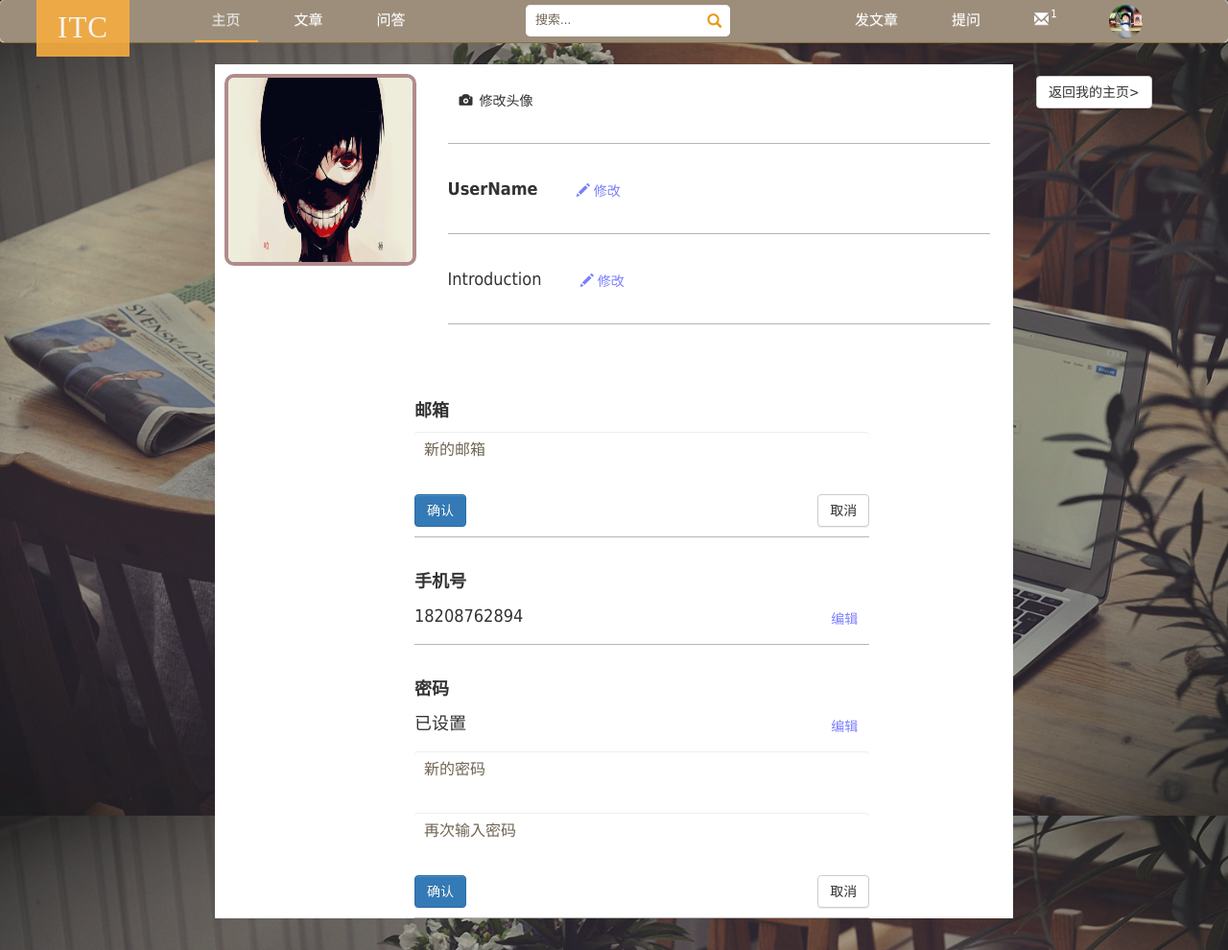
After one commit to StrongPosHao/ITC, a Flask app: page / in a window 1280 px wide. The commit adds this page. Shown: the whole page at 96% size. Run offline with Flask 2, Linux system fonts and the light colour scheme; some libraries are stand-ins or nearby versions.

Commit message:
change some css file

```diff
--- a/app/main/views.py
+++ b/app/main/views.py
@@ -4,9 +4,6 @@ from . import main
 
 @main.route('/')
 def index():
-<<<<<<< HEAD
-    return render_template('main/index.html')
-=======
+
     # return render_template('main/index.html')
-    return render_template('tag/tag-index.html')
->>>>>>> dev1
+    return render_template('auth/auth-info.html')
--- a/app/static/css/article.css
+++ b/app/static/css/article.css
@@ -165,7 +165,7 @@ input.form-control {
     -webkit-appearance: none;
 }
 
-button.btn.btn-default {
+button.btn.btn-mydefault {
     border: none;
     width: 19px;
     height: 19px;
--- a/app/static/css/index.css
+++ b/app/static/css/index.css
@@ -157,7 +157,7 @@ input.form-control {
     -webkit-appearance: none;
 }
 
-button.btn.btn-default {
+button.btn.btn-mydefault {
     border: none;
     width: 19px;
     height: 19px;
--- a/app/static/css/navbar(nl).css
+++ b/app/static/css/navbar(nl).css
@@ -152,7 +152,7 @@ input.form-control {
     -webkit-appearance: none;
 }
 
-button.btn.btn-default {
+button.btn.btn-mydefault {
     border: none;
     width: 19px;
     height: 19px;
--- a/app/static/css/navbar.css
+++ b/app/static/css/navbar.css
@@ -169,7 +169,7 @@ input.form-control {
     -webkit-appearance: none;
 }
 
-button.btn.btn-default {
+button.btn.btn-mydefault {
     border: none;
     width: 19px;
     height: 19px;
--- a/app/static/css/userinfo.css
+++ b/app/static/css/userinfo.css
@@ -1,5 +1,5 @@
 body{
-    background-color: #e8e8e8;
+    background-color: #e8e8e8 !important;
     background-size: cover;
     margin: 0;
     font-size: 1em;
--- /dev/null
+++ b/app/templates/auth/auth-info.html
@@ -0,0 +1,147 @@
+{% extends "base.html" %}
+{% block title %}编辑个人资料{% endblock %}
+{% block head %}
+    <link rel="stylesheet" href="../../static/css/userinfo.css">
+    <link rel="stylesheet" href="../../static/css/navbar.css" >
+{% endblock %}
+{% block content %}
+
+<div class="userInfo_content">
+    <div class="userInfo_item1">
+        <div class="userInfo_imgandintro">
+            <div class="usr_img">
+                <img src="../static/image/touxiang.jpg" height="200" width="200"/>
+            </div>
+            <div class="userInfo_intro">
+                <p><label for="file" class="btn img_btn"><span class="camera_svg glyphicon glyphicon-camera" aria-hidden="true"></span>修改头像</label></p>
+                <form action="xxx" method="post" enctype="multipart/form-data">
+                    <input id="file"type="file"style="display:none">
+                </form>
+                <!--点击修改之后显示-->
+                <!--<div>-->
+                    <!--<input type="text" class="form-control" placeholder="Username" aria-describedby="basic-addon1">-->
+                    <!--<p><button class="btn btn-primary">确认</button> <button class="btn btn-default">取消</button></p>-->
+                <!--</div>-->
+                <p><b>UserName</b><span class="change_info"><button class="btn img_btn"><span class="glyphicon glyphicon-pencil" aria-hidden="true"></span> 修改</button></span></p>
+
+                <!--点击修改之后显示-->
+                <!--<div>-->
+                    <!--<input type="text" class="form-control" placeholder="Introduction" aria-describedby="basic-addon1">-->
+                    <!--<p><button class="btn btn-primary">确认</button> <button class="btn btn-default">取消</button></p>-->
+                <!--</div>-->
+                <p>Introduction<span class="change_info"><button class="btn img_btn"><span class="glyphicon glyphicon-pencil" aria-hidden="true"></span> 修改</button></span></p>
+
+            </div>
+        </div>
+        <div class="userInfo_return">
+            <button class="btn btn-default">返回我的主页></button>
+        </div>
+    </div>
+    <div class="userInfo_item2">
+        <div>
+            <p><b>邮箱</b></p>
+            <!--<p>atKsOption@163.com<span class="change_info"><button class="btn img_btn" data-toggle="modal" data-target="#email_model">编辑</button></span></p>-->
+
+            <!--验证成功之后显示-->
+            <div>
+            <input type="text" class="form-control" placeholder="新的邮箱" aria-describedby="basic-addon1">
+                <br>
+            <p><button class="btn btn-primary">确认</button> <button class="btn btn-default">取消</button></p>
+            </div>
+
+
+        </div>
+
+
+
+        <div>
+            <p><b>手机号</b></p>
+            <p>18208762894<span class="change_info"><button class="btn img_btn" data-toggle="modal" data-target="#phone_model">编辑</button></span></p>
+
+            <!--验证成功之后显示-->
+            <!--<div>-->
+            <!--<input type="text" class="form-control" placeholder="新的手机号" aria-describedby="basic-addon1">-->
+                <!--<br>-->
+            <!--<p><button class="btn btn-primary">确认</button> <button class="btn btn-default">取消</button></p>-->
+            <!--</div>-->
+
+        </div>
+        <div>
+            <p><b>密码</b></p>
+            <p>已设置<span class="change_info"><button class="btn img_btn"data-toggle="modal" data-target="#passwd_model">编辑</button></span></p>
+
+            <!--验证成功之后显示-->
+            <div>
+            <input type="password" class="form-control" placeholder="新的密码" aria-describedby="basic-addon1"/>
+            <br>
+            <input type="password" class="form-control" placeholder="再次输入密码" aria-describedby="basic-addon1"/>
+            <br>
+            <p><button class="btn btn-primary">确认</button> <button class="btn btn-default">取消</button></p>
+            </div>
+
+
+        </div>
+    </div>
+
+
+
+</div>
+<!-- Modal -->
+<div class="modal fade" id="email_model" tabindex="-1" role="dialog" aria-labelledby="myModalLabel">
+    <div class="modal-dialog" role="document">
+        <div class="modal-content">
+            <div class="modal-header">
+                <button type="button" class="close" data-dismiss="modal" aria-label="Close"><span aria-hidden="true">&times;</span></button>
+                <h4 class="modal-title">修改邮箱</h4>
+            </div>
+            <div class="modal-body">
+                <input type="password" class="form-control" placeholder="请输入密码进行用户认证" aria-describedby="basic-addon1">
+            </div>
+            <div class="modal-footer">
+                <button type="button" class="btn btn-default" data-dismiss="modal">取消</button>
+                <button type="button" class="btn btn-primary">确认</button>
+            </div>
+        </div>
+    </div>
+</div>
+
+<!-- Modal -->
+<div class="modal fade" id="phone_model" tabindex="-1" role="dialog" aria-labelledby="myModalLabel">
+    <div class="modal-dialog" role="document">
+        <div class="modal-content">
+            <div class="modal-header">
+                <button type="button" class="close" data-dismiss="modal" aria-label="Close"><span aria-hidden="true">&times;</span></button>
+                <h4 class="modal-title" >修改手机号</h4>
+            </div>
+            <div class="modal-body">
+                <p>&nbsp;&nbsp;&nbsp;&nbsp;我们已向您的邮箱发送验证码</p>
+                <input type="text" class="form-control" placeholder="请输入验证码进行用户认证" aria-describedby="basic-addon1">
+            </div>
+            <div class="modal-footer">
+                <button type="button" class="btn btn-default" data-dismiss="modal">取消</button>
+                <button type="button" class="btn btn-primary">确认</button>
+            </div>
+        </div>
+    </div>
+</div>
+
+<!-- Modal -->
+<div class="modal fade" id="passwd_model" tabindex="-1" role="dialog" aria-labelledby="myModalLabel">
+    <div class="modal-dialog" role="document">
+        <div class="modal-content">
+            <div class="modal-header">
+                <button type="button" class="close" data-dismiss="modal" aria-label="Close"><span aria-hidden="true">&times;</span></button>
+                <h4 class="modal-title" >修改密码</h4>
+            </div>
+            <div class="modal-body">
+                <p>&nbsp;&nbsp;&nbsp;&nbsp;我们已向您的邮箱发送验证码</p>
+                <input type="text" class="form-control" placeholder="请输入验证码进行用户认证" aria-describedby="basic-addon1">
+            </div>
+            <div class="modal-footer">
+                <button type="button" class="btn btn-default" data-dismiss="modal">取消</button>
+                <button type="button" class="btn btn-primary">确认</button>
+            </div>
+        </div>
+    </div>
+</div>
+{% endblock %}
```
Also changed, not shown: other parts of app/static/css/userinfo.css (+4 -37 lines), app/static/css/user.css (+161 -2 lines).
